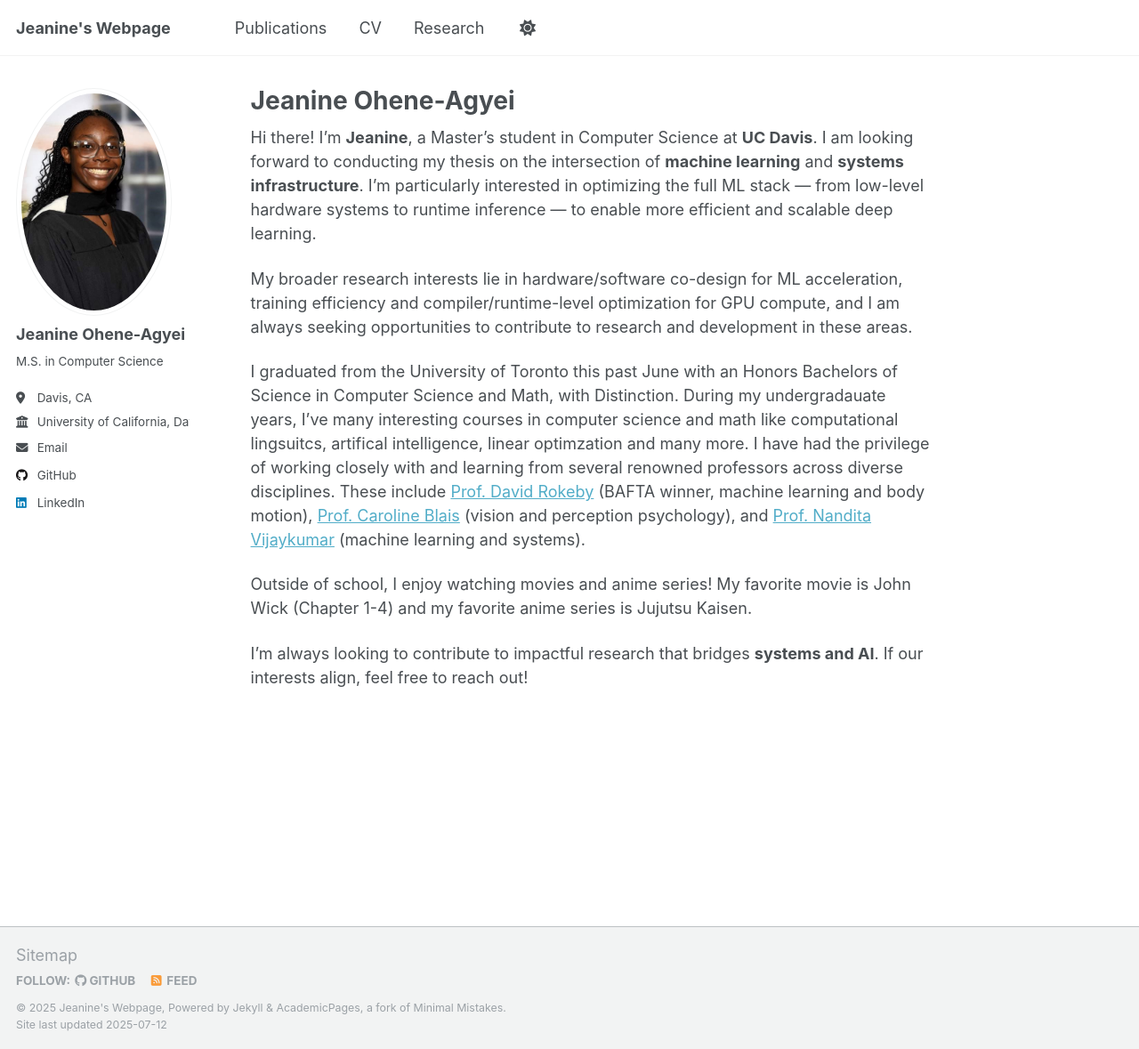
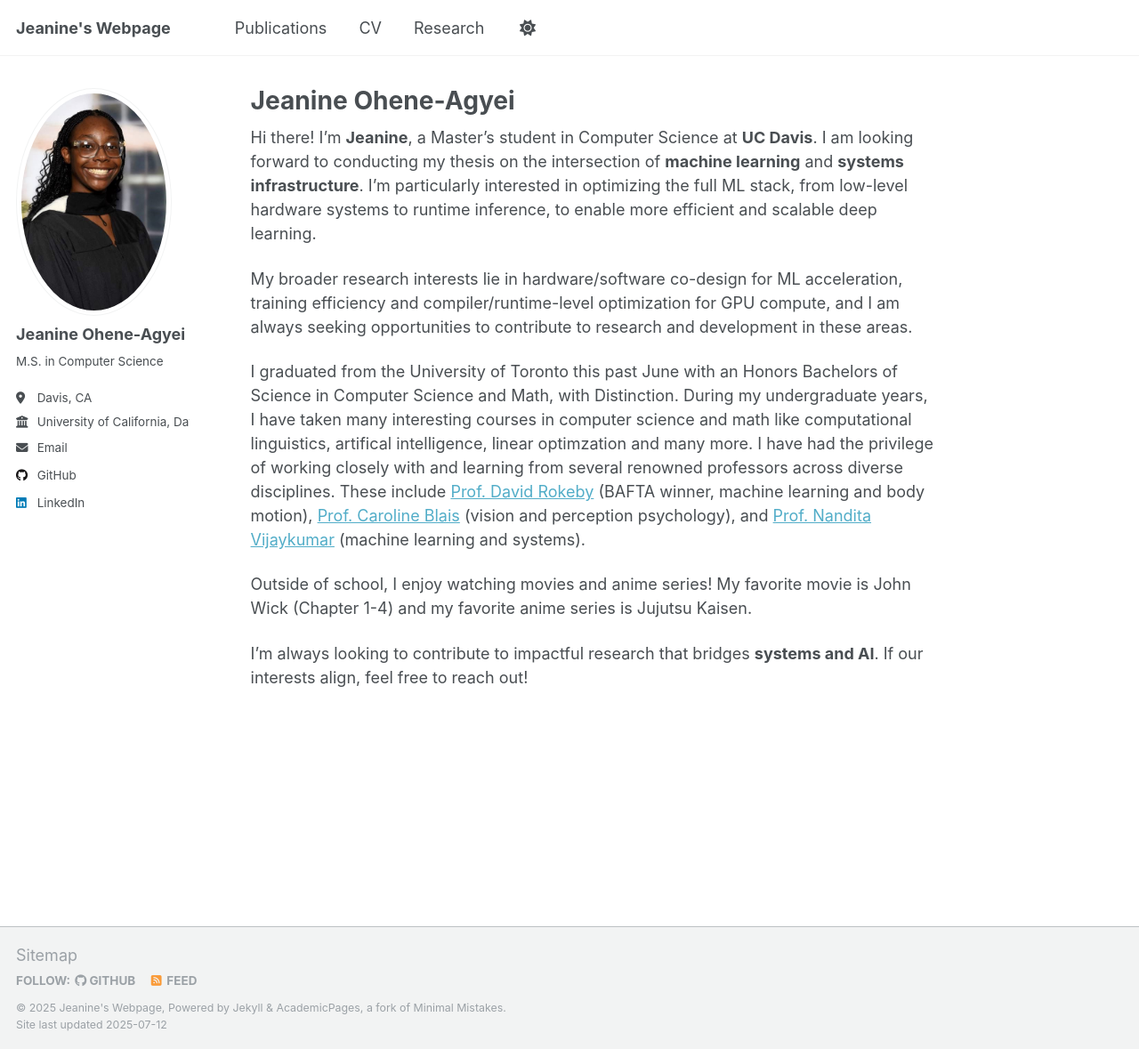
Before and after one commit to jeanine5/jeanine5.github.io, a Jekyll site: the page built from _pages/about.md, in a window 1280 px wide and 1179 px high. Shown: the whole window at 89% size. Built offline with Jekyll 4.4.1, drawn with Linux system fonts in a browser that asks for light colours; a script that is not in the unit is left out.

Commit message:
Update about.md

```diff
--- a/_pages/about.md
+++ b/_pages/about.md
@@ -7,11 +7,11 @@ redirect_from:
   - /about.html
 ---
 
-Hi there! I’m **Jeanine**, a Master's student in Computer Science at **UC Davis**. I am looking forward to conducting my thesis on the intersection of **machine learning** and **systems infrastructure**. I'm particularly interested in optimizing the full ML stack — from low-level hardware systems to runtime inference — to enable more efficient and scalable deep learning.
+Hi there! I’m **Jeanine**, a Master's student in Computer Science at **UC Davis**. I am looking forward to conducting my thesis on the intersection of **machine learning** and **systems infrastructure**. I'm particularly interested in optimizing the full ML stack, from low-level hardware systems to runtime inference, to enable more efficient and scalable deep learning.
 
 My broader research interests lie in hardware/software co-design for ML acceleration, training efficiency and compiler/runtime-level optimization for GPU compute, and I am always seeking opportunities to contribute to research and development in these areas.
 
-I graduated from the University of Toronto this past June with an Honors Bachelors of Science in Computer Science and Math, with Distinction. During my undergradauate years, I've many interesting courses in computer science and math like computational lingsuitcs, artifical intelligence, linear optimzation and many more. I have had the privilege of working closely with and learning from several renowned professors across diverse disciplines. These include [Prof. David Rokeby]([https://www.davidrokeby.com/](http://www.davidrokeby.com/)) (BAFTA winner, machine learning and body motion), [Prof. Caroline Blais]([https://www.ulaval.ca/repertoire-du-personnel/caroline-blais](http://lpvs-uqo.ca/en/directeurs/caroline-blais/)) (vision and perception psychology), and [Prof. Nandita Vijaykumar]([https://www.cs.toronto.edu/~nandita/](https://www.cs.toronto.edu/~nandita/)) (machine learning and systems).
+I graduated from the University of Toronto this past June with an Honors Bachelors of Science in Computer Science and Math, with Distinction. During my undergraduate years, I have taken many interesting courses in computer science and math like computational linguistics, artifical intelligence, linear optimzation and many more. I have had the privilege of working closely with and learning from several renowned professors across diverse disciplines. These include [Prof. David Rokeby]([https://www.davidrokeby.com/](http://www.davidrokeby.com/)) (BAFTA winner, machine learning and body motion), [Prof. Caroline Blais]([https://www.ulaval.ca/repertoire-du-personnel/caroline-blais](http://lpvs-uqo.ca/en/directeurs/caroline-blais/)) (vision and perception psychology), and [Prof. Nandita Vijaykumar]([https://www.cs.toronto.edu/~nandita/](https://www.cs.toronto.edu/~nandita/)) (machine learning and systems).
 
 Outside of school, I enjoy watching movies and anime series! My favorite movie is John Wick (Chapter 1-4) and my favorite anime series is Jujutsu Kaisen.
 
```
